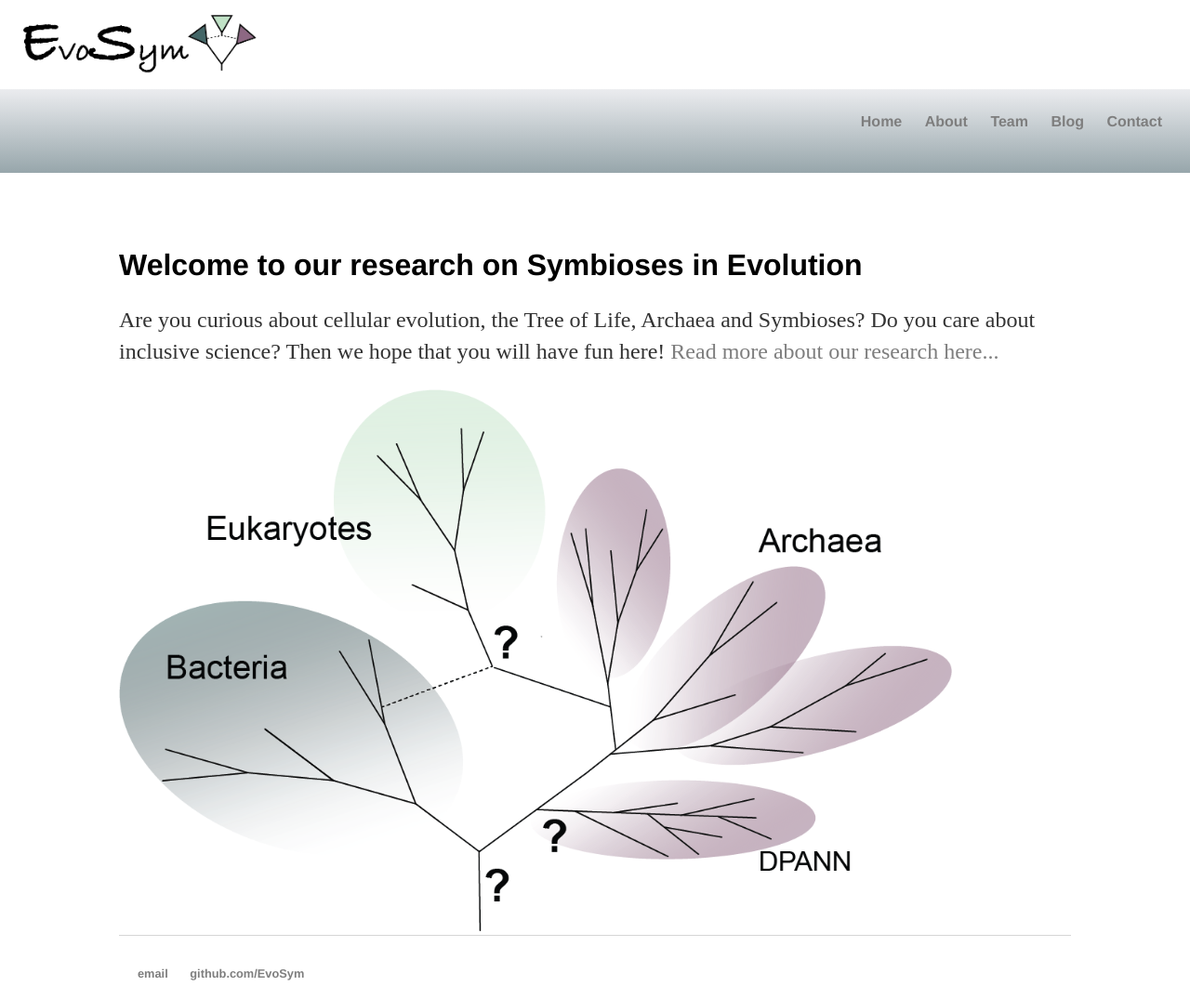
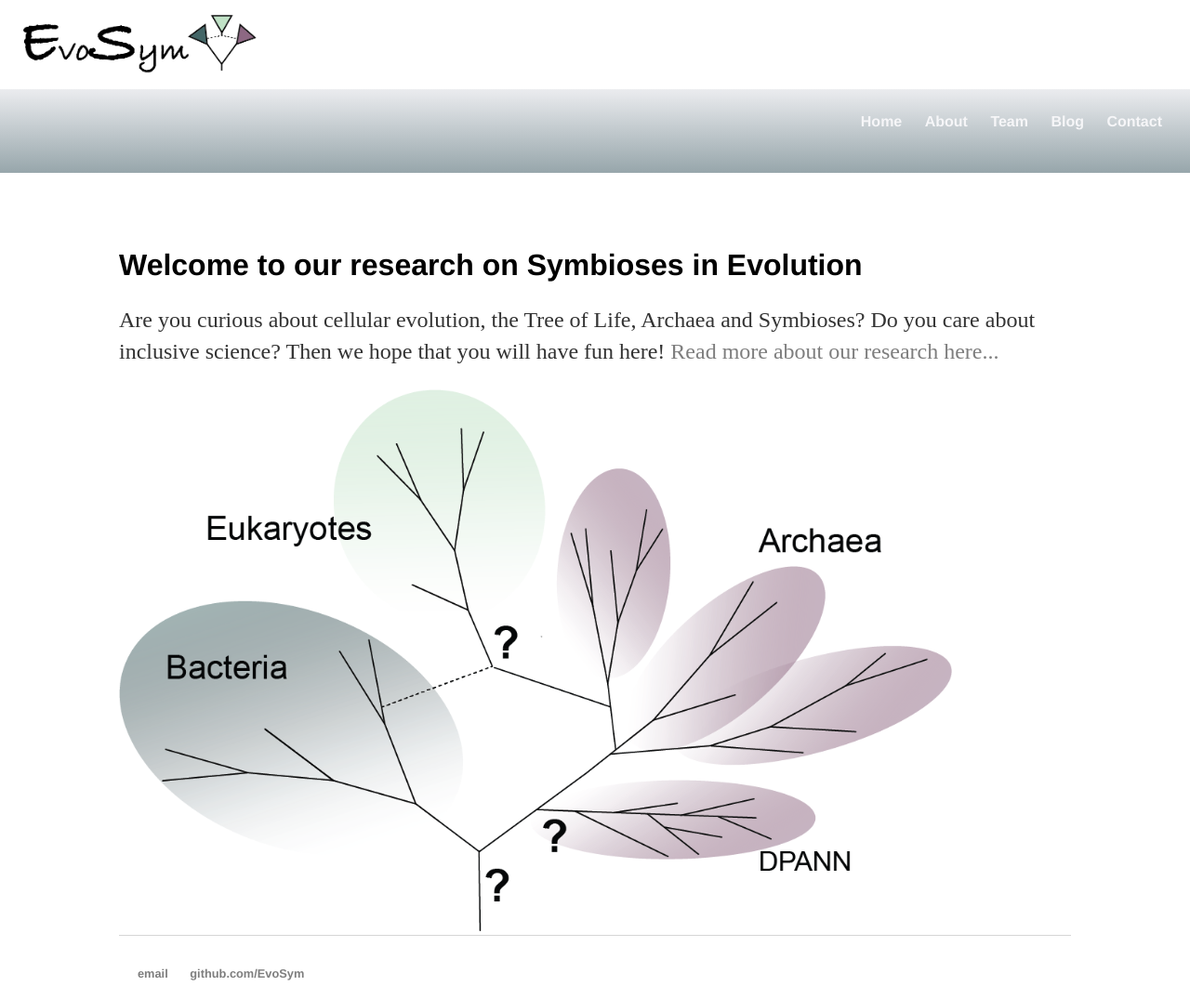
Before and after one commit to EvoSym/EvoSym.github.io, a Jekyll site: the page built from index.html, in a window 1280 px wide. Shown: the whole page at 93% size. Built offline with Jekyll 4.4.1, drawn with Linux system fonts in a browser that asks for light colours.

Commit message:
Update main.css

```diff
--- a/css/main.css
+++ b/css/main.css
@@ -20,6 +20,9 @@ nav ul {
     font-weight: bold;
     float: right;
     vertical-align: middle;
+}
+nav a {
+    color: #f6f6f8;
 }
 footer ul {
     font-family:'Helvetica', 'Arial', 'Sans-Serif';
```
